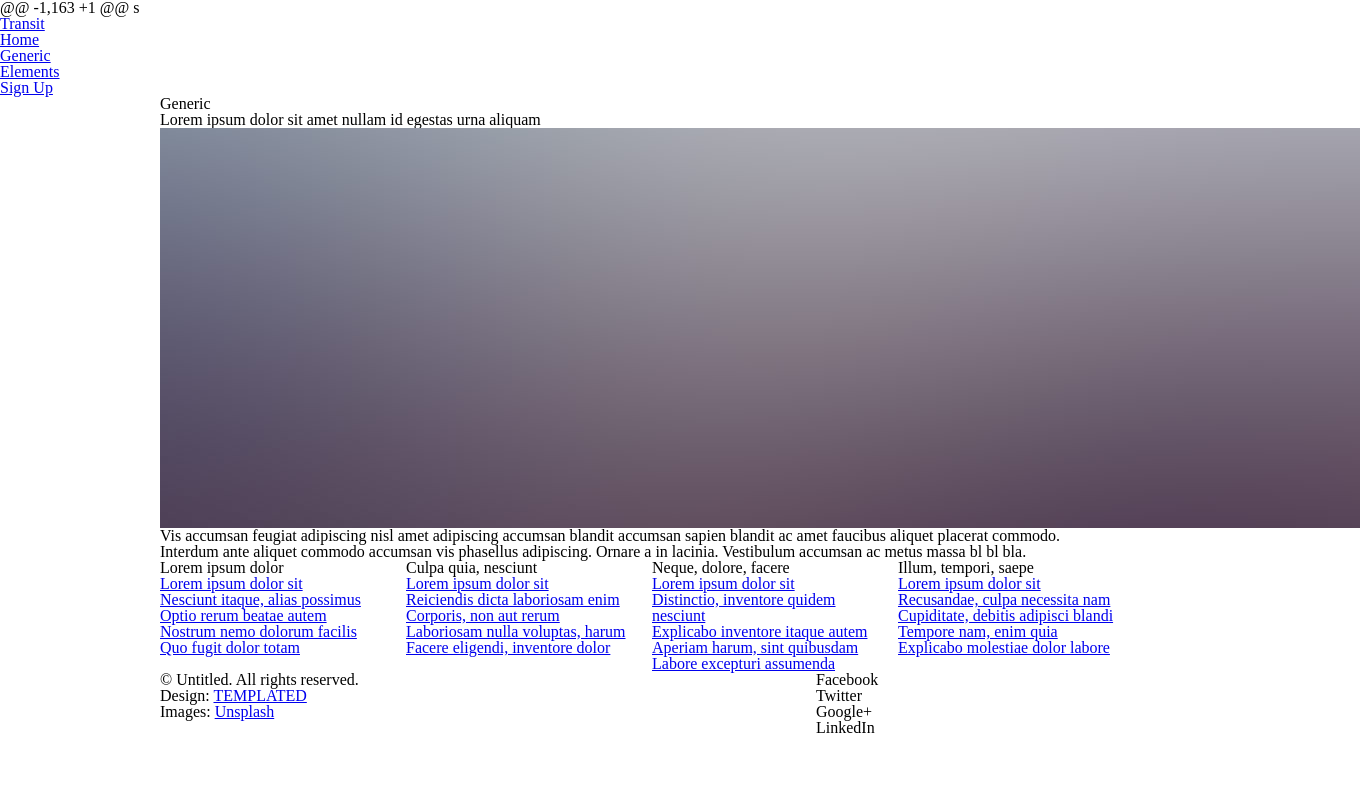
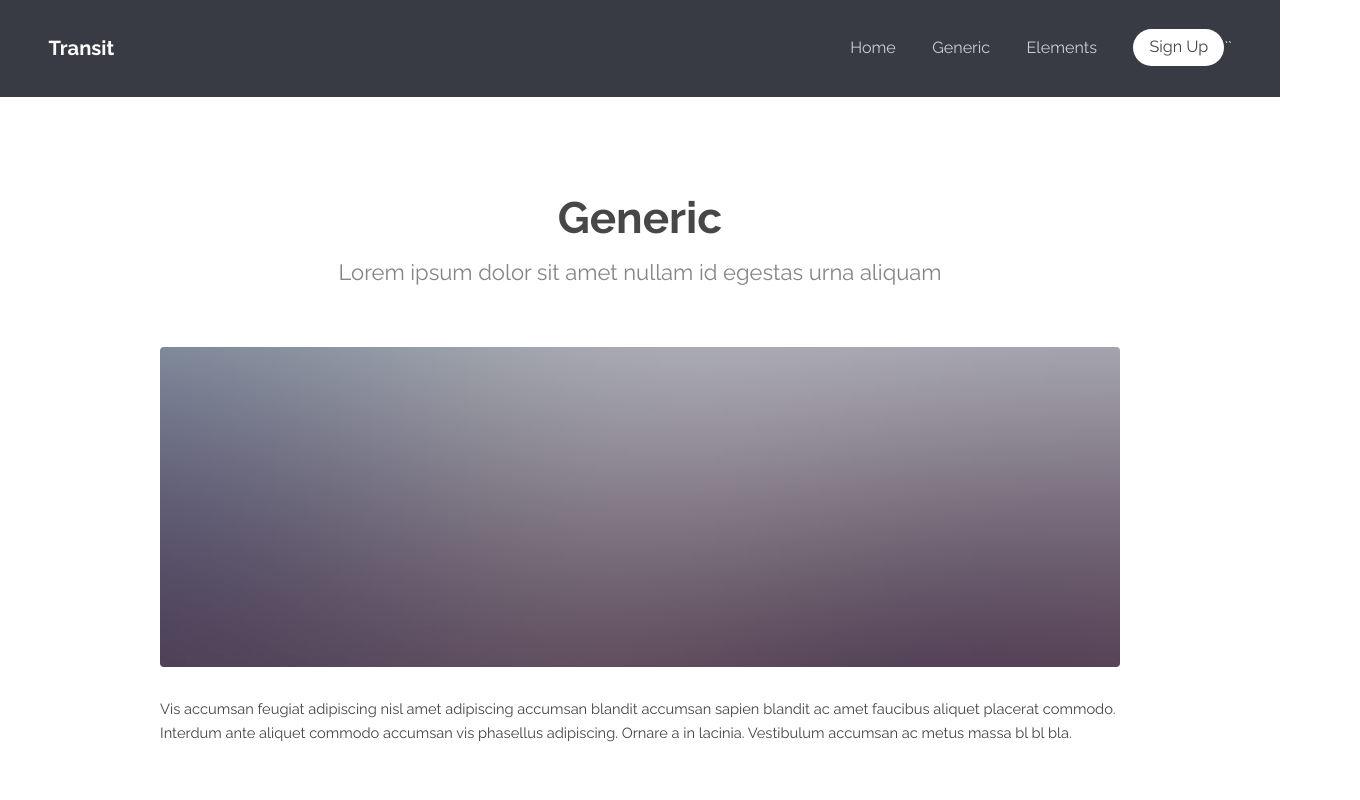
Before and after one commit to ijaaz/flextech-library-website, a plain HTML site: page tutorial.html in a window 1280 px wide. Shown: the top 800 px of the page, 1360 px wide, since content can reach past the window. Drawn offline with Linux system fonts and the light colour scheme; files whose address does not match are found by name.

Commit message:
Fixed tutorials.html
Moved it out of it's folder, mainly due to it causing issues, and it not
being necessary. When we make the actual tutorials, then they will go
into their own folder.

```diff
--- a/tutorials/tutorial.html
+++ b/tutorial.html
@@ -1,4 +1,3 @@
-@@ -1,163 +1 @@
 <!DOCTYPE html>
 <!--
 	Transit by TEMPLATED
@@ -11,17 +10,17 @@
     <meta charset="UTF-8">
     <title>Generic - Transit by TEMPLATED</title>
     <meta http-equiv="content-type" content="text/html; charset=utf-8" />
-    <meta name="description" content="A list of tutorials for Arduino and other types of projects." />s
+    <meta name="description" content="A list of tutorials for Arduino and other types of projects." />
     <meta name="keywords" content="tutorials, tutorial, arduino" />
     <!--[if lte IE 8]><script src="js/html5shiv.js"></script><![endif]-->
-    <script src="../js/jquery.min.js"></script>
-    <script src="../js/skel.min.js"></script>
-    <script src="../js/skel-layers.min.js"></script>
-    <script src="../js/init.js"></script>
+    <script src="js/jquery.min.js"></script>
+    <script src="js/skel.min.js"></script>
+    <script src="js/skel-layers.min.js"></script>
+    <script src="js/init.js"></script>
     <noscript>
-        <link rel="stylesheet" href="../css/skel.css" />
-        <link rel="stylesheet" href="../css/style.css" />
-        <link rel="stylesheet" href="../css/style-xlarge.css" />
+        <link rel="stylesheet" href="css/skel.css" />
+        <link rel="stylesheet" href="css/style.css" />
+        <link rel="stylesheet" href="css/style-xlarge.css" />
     </noscript>
 </head>
 
@@ -32,13 +31,13 @@
         <h1><a href="index.html">Transit</a></h1>
         <nav id="nav">
             <ul>
-                <li><a href="../index.html">Home</a>
+                <li><a href="index.html">Home</a>
                 </li>
-                <li><a href="../generic.html">Generic</a>
+                <li><a href="generic.html">Generic</a>
                 </li>
-                <li><a href="../elements.html">Elements</a>
+                <li><a href="elements.html">Elements</a>
                 </li>
-                <li><a href="#" class="button special">Sign Up</a>
+                <li><a href="#" class="button special">Sign Up</a>``
                 </li>
             </ul>
         </nav>
```
